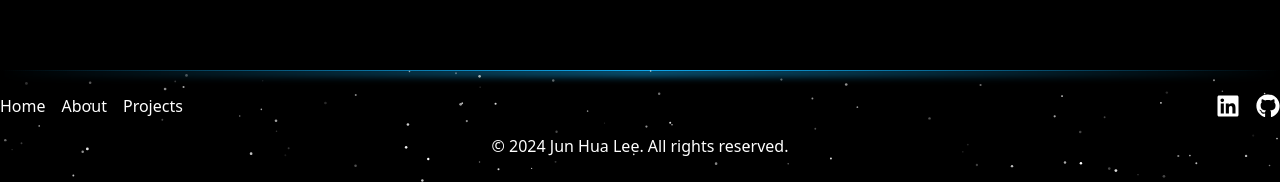
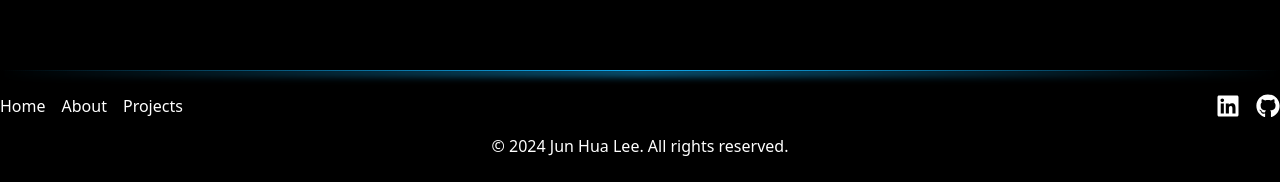
Before and after one commit to JUN-HUA-LEE/JUN-HUA-LEE.github.io, a React (Vite) app: page / in a window 1280 px wide. Shown: the part 2330-2512 px from the top of the page. Built offline with nearby package versions, Linux system fonts and the light colour scheme.

Commit message:
Remove Pages

```diff
--- a/package.json
+++ b/package.json
@@ -16,7 +16,7 @@
     "@tsparticles/react": "^3.0.0",
     "@tsparticles/slim": "^3.7.1",
     "clsx": "^2.1.1",
-    "framer-motion": "^11.12.0",
+    "framer-motion": "^11.13.1",
     "lenis": "^1.1.16",
     "react": "^18.3.1",
     "react-dom": "^18.3.1",
--- a/src/App.tsx
+++ b/src/App.tsx
@@ -1,8 +1,7 @@
 import React, { useEffect } from "react";
 import { BrowserRouter, Routes, Route } from "react-router-dom";
 import Lenis from "lenis";
-import Home from "./pages/Home";
-import NotFound from "./pages/NotFound";
+import Home from "@/components/Home";
 
 const App: React.FC = () => {
   useEffect(() => {
@@ -35,7 +34,6 @@ const App: React.FC = () => {
       <BrowserRouter basename={basename}>
         <Routes>
           <Route path="/" element={<Home />} />
-          <Route path="*" element={<NotFound />} />
         </Routes>
       </BrowserRouter>
   );
--- a/src/components/Footer.tsx
+++ b/src/components/Footer.tsx
@@ -1,6 +1,5 @@
 import { Link } from 'react-router-dom';
 import { FaGithub, FaLinkedin } from "react-icons/fa";
-import { SparklesCore } from "@/components/ui/Sparkles.tsx";
 
 const Footer = () => {
     return (
@@ -9,17 +8,7 @@ const Footer = () => {
             <div className="absolute inset-x-0 top-0 bg-gradient-to-r from-transparent via-sky-500 to-transparent h-[5px] w-full blur-sm" />
             <div className="absolute inset-x-0 top-0 bg-gradient-to-r from-transparent via-sky-500 to-transparent h-px w-full" />
 
-            <div className="w-full h-full absolute inset-0">
-                <SparklesCore
-                    id="tsparticlesfooter"
-                    background={"transparent"}
-                    minSize={0.6}
-                    maxSize={1.4}
-                    particleDensity={100}
-                    className="w-full h-full"
-                    particleColor="#FFFFFF"
-                />
-            </div>
+
 
             <div className="container mx-auto flex flex-col md:flex-row justify-between items-center relative z-10">
                 <div className="flex flex-col md:flex-row items-center gap-4">
--- a/src/pages/NotFound.tsx
+++ /dev/null
@@ -1,17 +0,0 @@
-import Navbar from '../components/Navbar'
-import Footer from '../components/Footer'
-
-const NotFound = () => {
-  return (
-    <>
-      <Navbar />
-      <div className="flex justify-center items-center h-screen text-4xl bg-black text-white">
-        404 - Page Not Found
-      </div>
-      <Footer />
-    </>
-
-  );
-};
-
-export default NotFound;
```
Also changed, not shown: src/components/Home.tsx (renamed from src/pages/Home.tsx), 1 other file (tests, documents, lock files or other folders).
